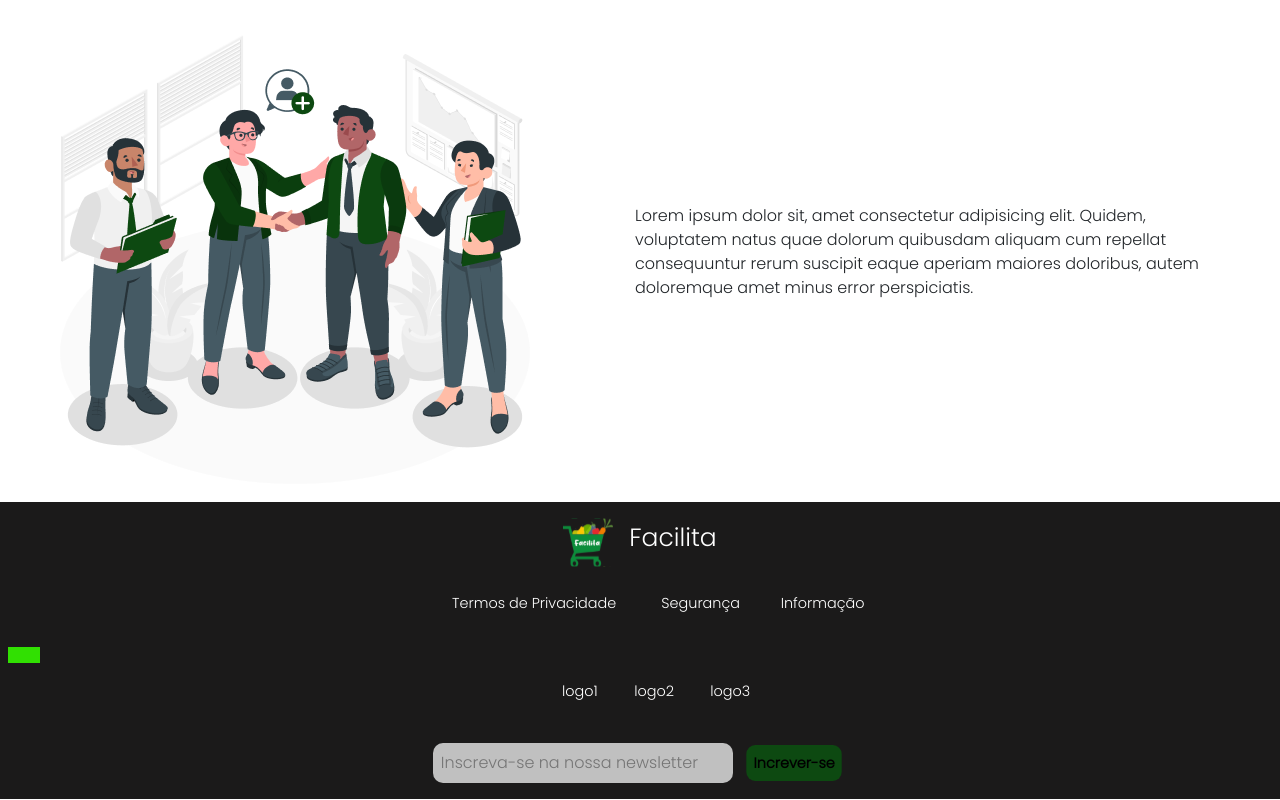
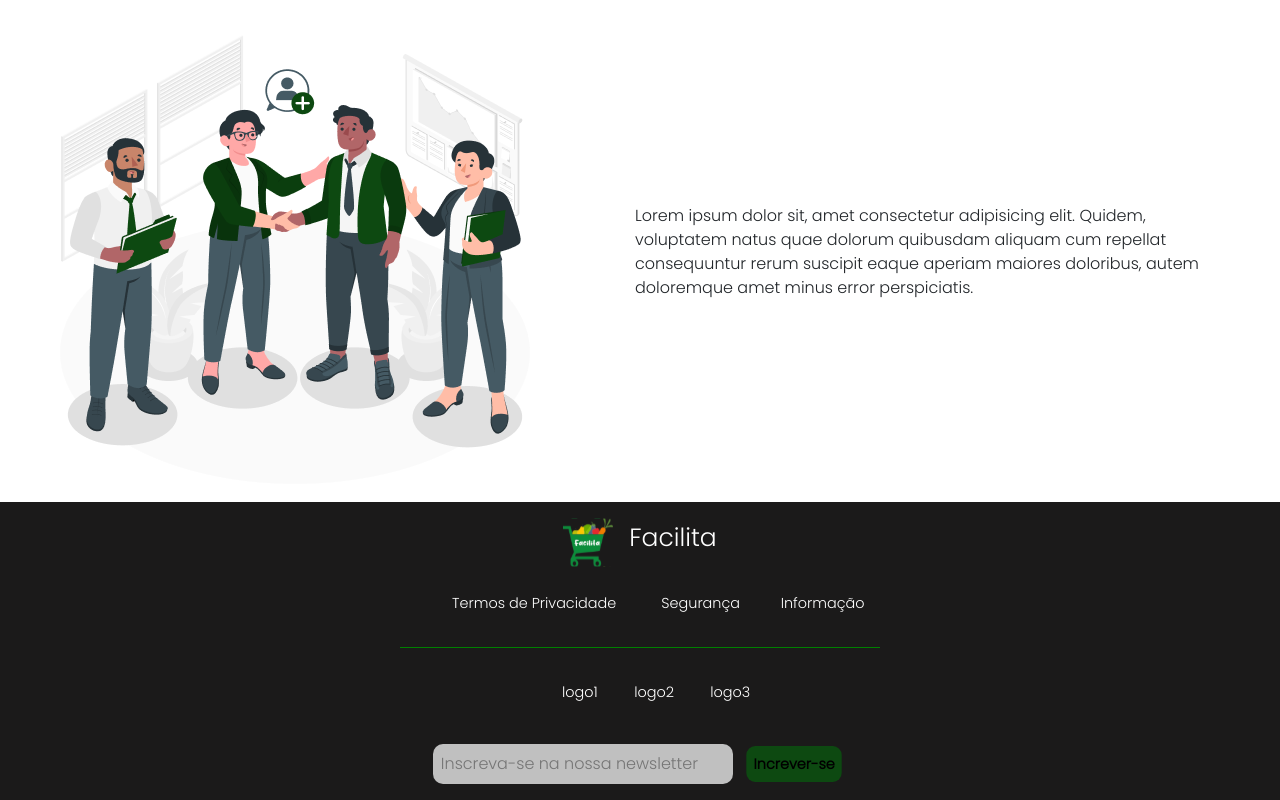
Before and after one commit to Domingas08Quissanga/project-Facilita, a React (Create React App) app: page /Sobre in a window 1280 px wide. Shown: the part 1494-2294 px from the top of the page. Built offline with nearby package versions, Linux system fonts and the light colour scheme.

Commit message:
greenLine no footer e dropdown no header

```diff
--- a/src/components/Footer/FooterSyled.js
+++ b/src/components/Footer/FooterSyled.js
@@ -79,12 +79,9 @@ const Container = styled.div`
   }
 `
 export const greenLine = styled.div`
-width: 2rem;
-height: 0.5rem;
-background-color: #3e0e;
-justify-content: center;
-text-align: center;
-
+width: 30rem;
+margin: auto;
+border-top: 1px solid green;
 `
 
 
--- a/src/components/Header/Header.jsx
+++ b/src/components/Header/Header.jsx
@@ -42,7 +42,7 @@ function Header() {
                 </li>
 
 
-                <li onClick={() => setOpen(true)}>
+                <li onMouseEnter={() => setOpen(true)} onMouseLeave={() => setOpen(false)}>
                     Produtos
                     <ul className={open ? 'showSubCategory': 'HideSubCategory'}>
                         {
--- a/src/components/Header/HeaderStyled.js
+++ b/src/components/Header/HeaderStyled.js
@@ -18,14 +18,18 @@ export const Nav = styled.nav`
     color: #000;
     justify-content: space-between;
 
+
     .HideSubCategory{
         display: none;
-    }
+
+
+        }
 
     > ul{
         display: flex;
         align-items: center;
         gap: 25px;
+
     }
     > ul li a{
         color: #000;
--- a/src/components/Home/Home.jsx
+++ b/src/components/Home/Home.jsx
@@ -16,6 +16,7 @@ function Home() {
 
     <C.Container>
       <SlideImg/>
+      <h2 className='Categorias'>Categorias</h2>
       <C.cardInner>
         <button>
           <BsChevronLeft/>
@@ -34,6 +35,7 @@ function Home() {
               <BsChevronRight/>
             </button>
           </C.cardInner>
+         <h3 className='Recentes'>Produtos Recentes</h3>
       <C.cardInner>
           <C.cardItem>
            {
--- a/src/components/Home/HomeStyled.js
+++ b/src/components/Home/HomeStyled.js
@@ -4,8 +4,16 @@ export const Container= styled.div`
     width: 100%;
     padding-top: 70px;
 
-
-
+    .Categorias {
+        color: green;
+        text-align: center;
+        padding-top:50px ;
+    }
+    .Recentes{
+        color: green;
+        text-align: center;
+        padding-top:50px ;
+    }
 
 `
 export const cardSlideHome = styled.div`
```
